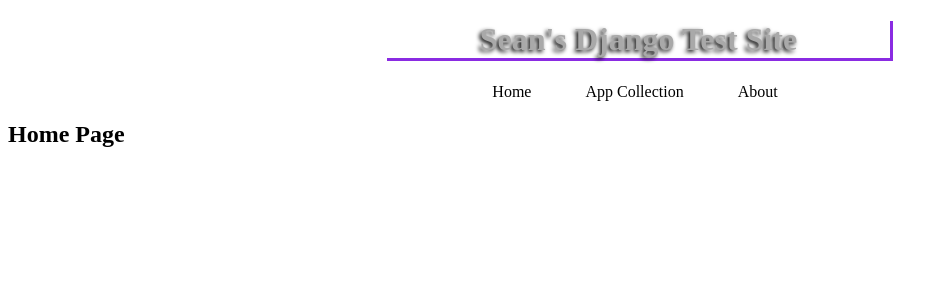
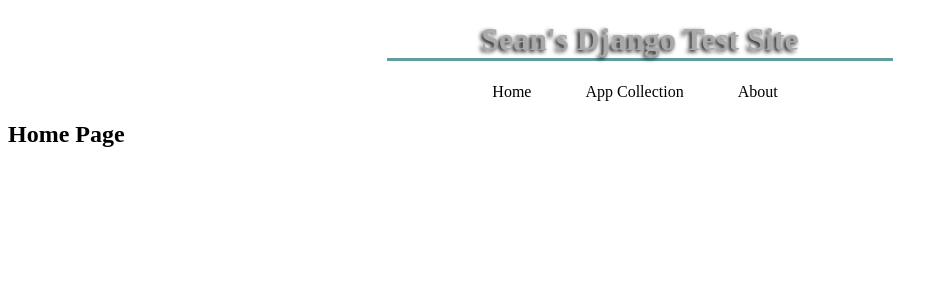
Before and after one commit to seanmclaren/WebAppOne, a Django app: page / in a window 1280 px wide. Shown: the top 300 px of the page, without its empty margins (0-948 px from the left). Run offline with Django 3.2, Linux system fonts and the light colour scheme.

Commit message:
CSS changes

```diff
--- a/SubAppOne/static/CSS/base.css
+++ b/SubAppOne/static/CSS/base.css
@@ -1,6 +1,5 @@
 .main_title {
-    border-bottom: 3px solid blueviolet;
-    border-right:  3px solid blueviolet;
+    border-bottom: 3px solid cadetblue;
     color: darkgrey;
     text-shadow: -2px 2px 4px black;
     text-align: center;
```
